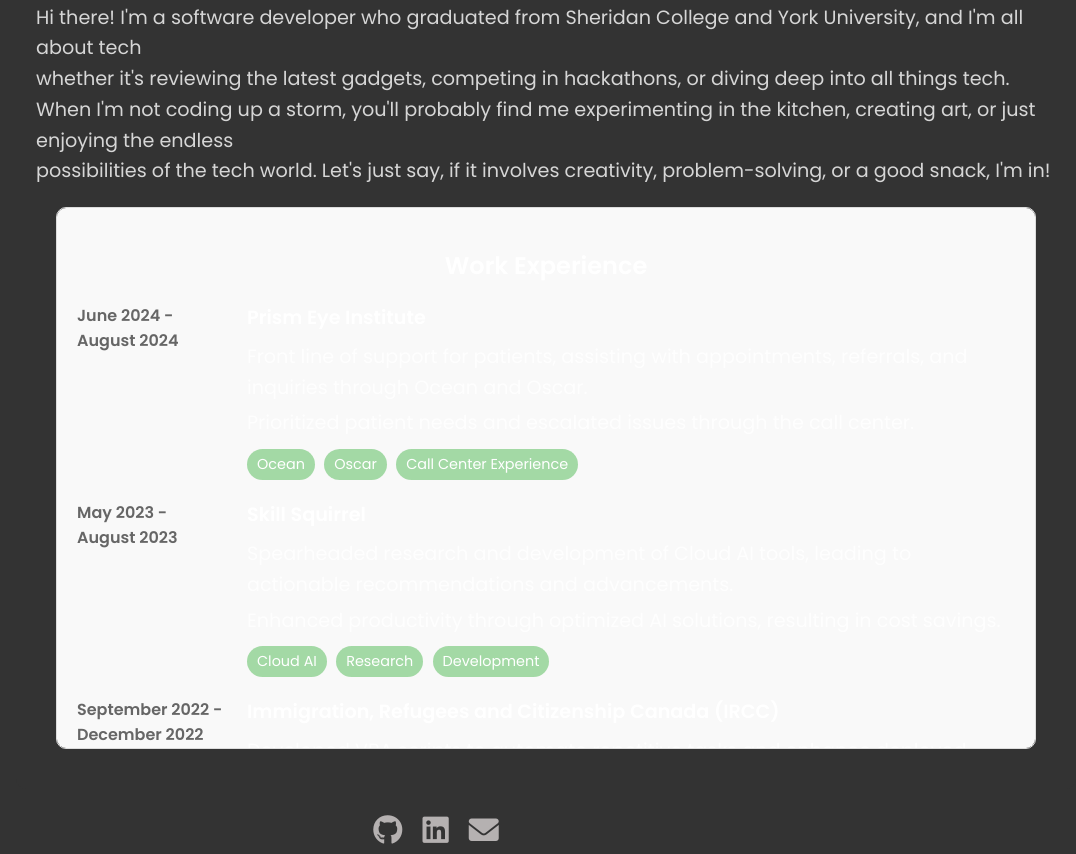
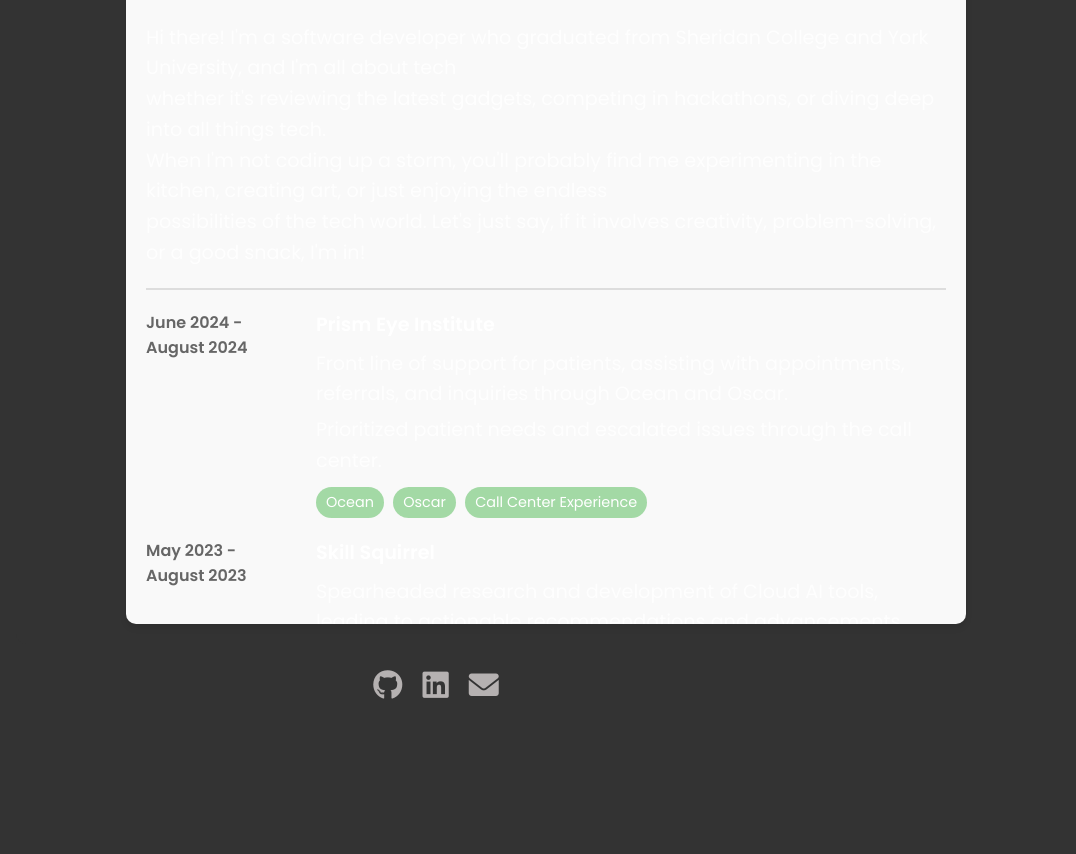
Before and after one commit to nusrathsyed/portfolio, a plain HTML site: page index.html in a window 1280 px wide. Shown: the part 387-1241 px from the top of the page, without its empty margins (204-1280 px from the left). After the commit the page ends 1096 px from the top, so only its background shows below. Drawn offline with Linux system fonts and the light colour scheme.

Commit message:
Added the pdf resume to the files and additional style changes

```diff
--- a/index.html
+++ b/index.html
@@ -36,7 +36,6 @@
                     possibilities of the tech world. Let's just say, if it involves creativity, problem-solving, or a good snack, I'm in!
                 </p>
                 <div class="work-experience">
-                    <h2>Work Experience</h2>
                     <div class="experience">
                         <div class="date">June 2024 - August 2024</div>
                         <div class="details">
@@ -57,9 +56,10 @@
                             <p>Spearheaded research and development of Cloud AI tools, leading to actionable recommendations and advancements.</p>
                             <p>Enhanced productivity through optimized AI solutions, resulting in cost savings.</p>
                             <div class="tech-stack">
-                                <span>Cloud AI</span>
-                                <span>Research</span>
-                                <span>Development</span>
+                                <span>Open AI</span>
+                                <span>Langchain</span>
+                                <span>HuggingFace</span>
+                                <span>Python</span>
                             </div>
                         </div>
                     </div>
@@ -85,7 +85,7 @@
                             <div class="tech-stack">
                                 <span>Microsoft 365</span>
                                 <span>Active Directory</span>
-                                <span></span>
+                                <span>Microsoft SCCM</span>
                             </div>
                         </div>
                     </div>
@@ -102,7 +102,7 @@
                             </div>
                         </div>
                     </div>
-                    <a href="Software%20Developer%20Nusrath.pdf" target="_blank" class="view-more">View More</a>
+                    <a href="/Software Developer Nusrath.pdf" target="_blank" class="view-more">View More</a>
                 </div>
             </section>
             </div>
--- a/style.css
+++ b/style.css
@@ -157,15 +157,27 @@
     color: #00bcd4;
 }
 
-/* Work experience section */
+/* General section styling */
+#home {
+    padding: 20px;
+    max-width: 800px;
+    margin: 0 auto;
+    background: #f9f9f9;
+    border-radius: 10px;
+    box-shadow: 0 4px 6px rgba(0, 0, 0, 0.1);
+    overflow-y: scroll; /* Enables scrollable content */
+    max-height: 600px;
+}
+
+/* Content container styles */
+.content-container {
+    margin-bottom: 20px;
+}
+
+/* Work experience styling */
 .work-experience {
-    margin: 20px;
-    max-height: 500px;
-    overflow-y: scroll;
-    border: 1px solid #ddd;
-    padding: 20px;
-    border-radius: 10px;
-    background: #f9f9f9;
+    border-top: 2px solid #ddd;
+    padding-top: 20px;
 }
 
 .work-experience h2 {
```
Also changed, not shown: 1 other file.
